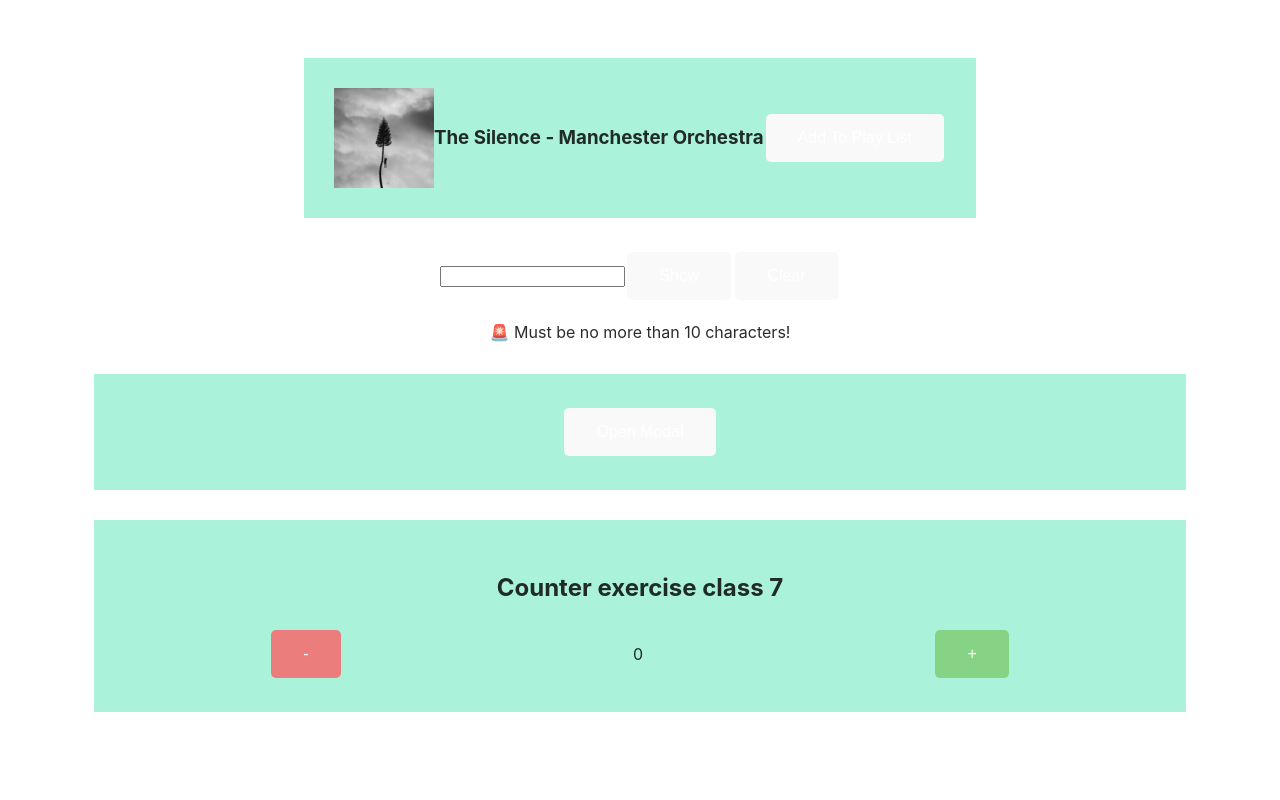
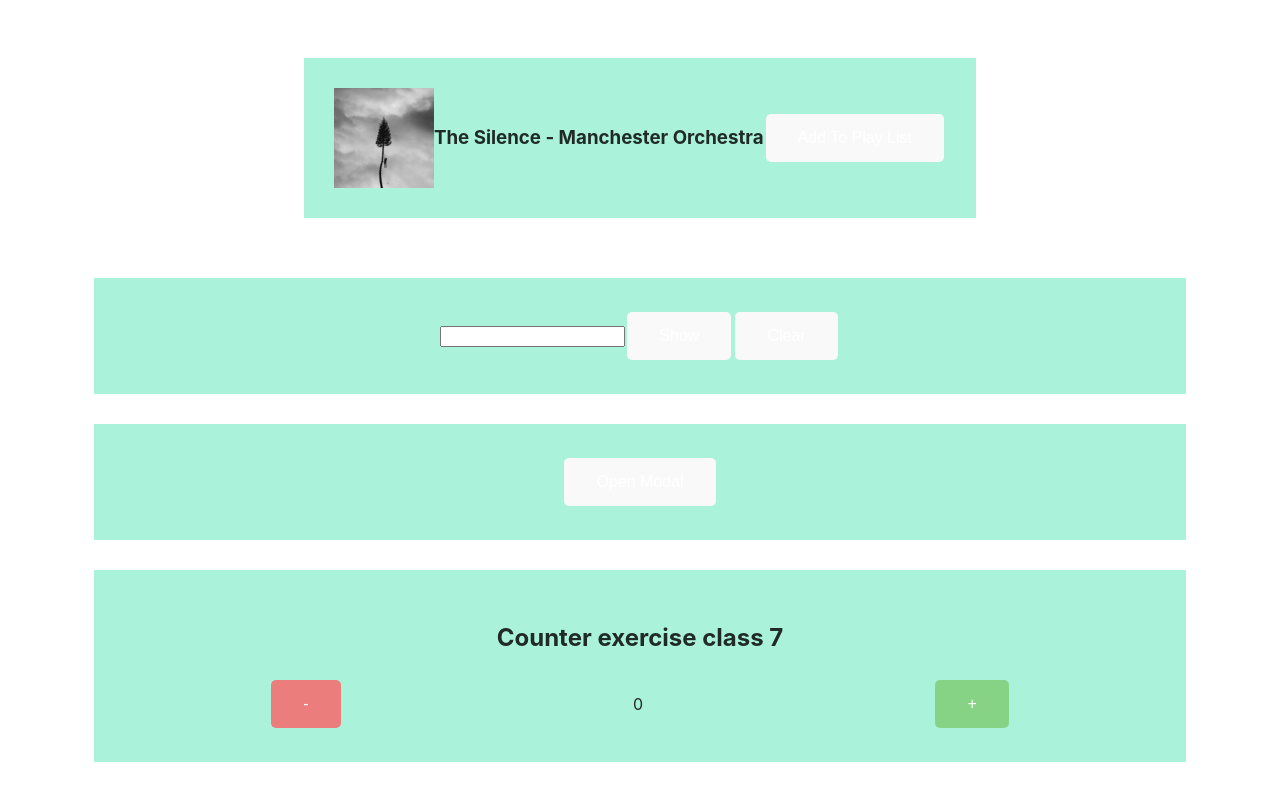
Before and after one commit to priscilauchoa/Redi-react-course, a React (Vite) app in the folder homework/: page / in a window 1280 px wide. Shown: the part 1976-2776 px from the top of the page. Built offline with nearby package versions, Linux system fonts and the light colour scheme.

Commit message:
add limit message for 10 characters

```diff
--- a/homework/src/components/Lesson8.jsx
+++ b/homework/src/components/Lesson8.jsx
@@ -21,6 +21,7 @@ const PasswordInput = () => {
   const [typeInput,setTextInput] = useState("password")
   const [disabled,setDisabled] = useState(false)
   const [isVisible,setIsVisible] = useState(false)
+  const [limitMessage, setLimitMessage] = useState(false)
 
   function handleIsVisisble(){
     setIsVisible(prevState => !prevState)
@@ -29,6 +30,8 @@ const PasswordInput = () => {
   function handleText(value){
     setText(value)
     setDisabled(false)
+    console.log(value.length)
+    value.length === 10 ? setLimitMessage(true) : setLimitMessage(false)
   }
 
   function showPass(){
@@ -43,13 +46,12 @@ const PasswordInput = () => {
   console.log("## disabled and isVisible",disabled, isVisible)
   return (
     <Fragment>
-      <div className="flex-container">
-        <input value={text} onChange={(e)=>handleText(e.target.value)} type={typeInput} />
-        {text}
+      <div className="flex-container container">
+        <input maxLength="10" value={text} onChange={(e)=>handleText(e.target.value)} type={typeInput} />
         <button onClick={showPass}>{typeInput == "password" ? "Show" : "Hide" }</button>
         <button disabled={disabled} onClick={clearPassword}>Clear</button>
       </div>
-      <p className="warning">🚨 Must be no more than 10 characters!</p>
+      {limitMessage && <p className="warning">🚨 Must be no more than 10 characters!</p> }
     </Fragment>
   );
 };
```
